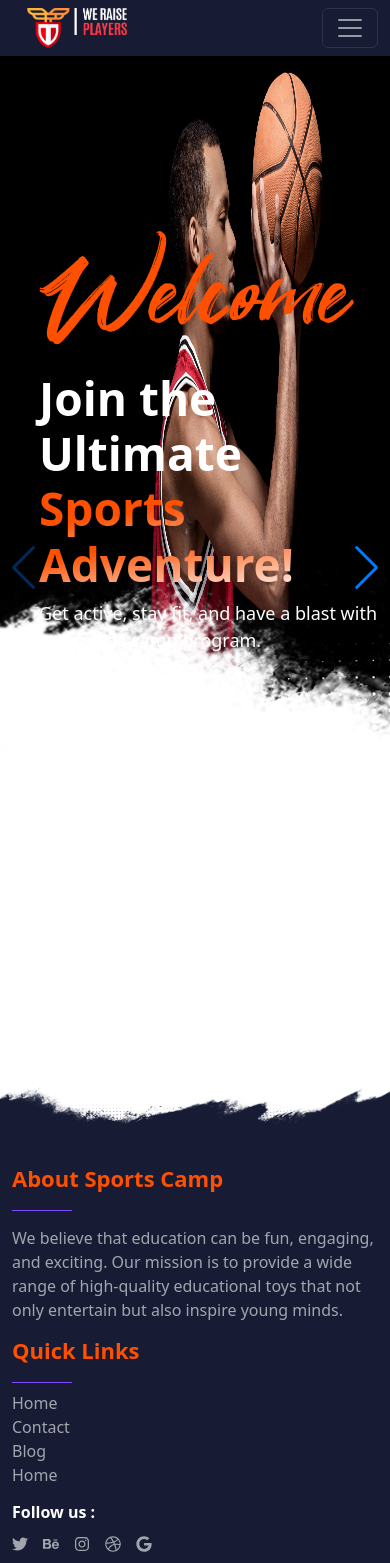
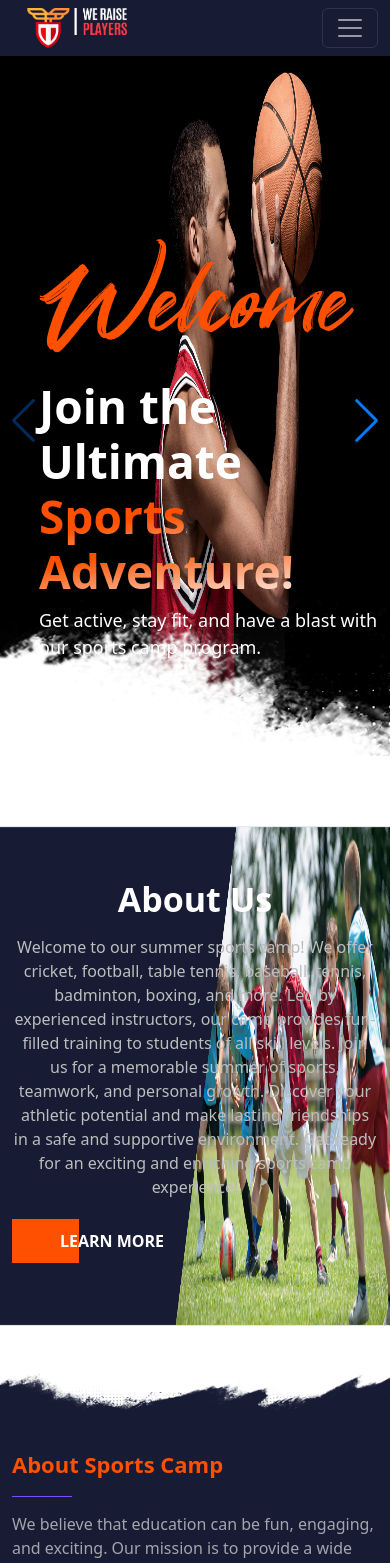
Before and after one commit to ahbanna/sports-camp-client, a React (Vite) app: page / in a window 390 px wide. Shown: the top 1563 px of the page. Built offline with nearby package versions, Linux system fonts and the light colour scheme; no server answers.

Commit message:
about us section done

```diff
--- a/src/pages/Classes/Classes.jsx
+++ b/src/pages/Classes/Classes.jsx
@@ -4,6 +4,9 @@ import "./Classes.css";
 
 const Classes = () => {
   const [classes, setClasses] = useState([]);
+  //
+  // const [isAdmin, setIsAdmin] = useState(false);
+  //
   useEffect(() => {
     fetch("http://localhost:5000/allclasses")
       .then((res) => res.json())
@@ -14,6 +17,17 @@ const Classes = () => {
         setClasses(approvedClasses);
       });
   }, []);
+  //
+  // useEffect(() => {
+  //   fetch("http://localhost:5000/users/admin")
+  //     .then((res) => res.json())
+  //     .then((data) => {
+  //       // setIsAdmin(data);
+  //       const checkAdmin = data.filter((item) => item.role === "admin");
+  //       setIsAdmin(checkAdmin);
+  //     });
+  // }, []);
+  //
   return (
     <div className="approved-class-area container">
       <h3 className="main-heading text-center">Approved Classes</h3>
@@ -30,19 +44,14 @@ const Classes = () => {
                       <span>Instructor: </span> {item.InstructorName}
                     </p>
                     <p>
-                      <span>Instructor Email: </span> {item.email}
-                    </p>
-                    <p>
                       <span>Available seats: </span> {item.availableSeat}
                     </p>
                     <p>
                       <span>Price: </span>
                       {item.price}
                     </p>
-                    <p>
-                      <span>Status: </span>
-                      {item.status}
-                    </p>
+                    <button>Select</button>
+                    {/* <button disabled={isAdmin}>Select</button> */}
                   </Card.Text>
                 </Card.Body>
               </Card>
--- /dev/null
+++ b/src/pages/Home/AboutUs/AboutUs.css
@@ -0,0 +1,83 @@
+.about-area {
+  padding: 40px 0;
+}
+.about-img {
+  background-image: url(${aboutImg2});
+  background-size: cover;
+  width: 100%;
+  height: 500px;
+  display: flex;
+  justify-content: center;
+  align-items: center;
+}
+.about-content h2 {
+  color: #fff;
+  font-weight: 700;
+  font-size: 40px;
+  line-height: 5rem;
+}
+.about-content p {
+  color: #bdbdbd;
+  font-size: 17px;
+  margin: 20px 0;
+}
+/*  */
+.custom-btn {
+  display: inline-block;
+  overflow: hidden;
+}
+
+.custom-btn button {
+  background-color: transparent;
+  border: none;
+  padding: 10px;
+  width: 200px;
+  position: relative;
+  z-index: 1;
+}
+
+.custom-btn button:before {
+  content: "";
+  position: absolute;
+  top: 0;
+  left: 0;
+  height: 100%;
+  width: 33.33%;
+  background-color: #fe5000;
+  transition: width 0.3s;
+  z-index: -1;
+}
+
+.custom-btn button:hover:before {
+  width: 100%;
+  transition: 0.3s;
+}
+
+.custom-btn a {
+  color: #fff;
+  text-decoration: none;
+  font-weight: 600;
+  text-transform: uppercase;
+}
+@media only screen and (max-width: 576px) {
+  .about-img {
+    background-size: 100% 100%;
+    background-repeat: no-repeat;
+  }
+  .about-content h2 {
+    font-size: 34px;
+    line-height: 2rem;
+    text-align: center;
+  }
+  .about-content p {
+    font-size: 16px;
+    text-align: center;
+  }
+  .learn-more-btn {
+    display: flex;
+    justify-content: center;
+  }
+  .banner-section .container {
+    padding: 20px 0;
+  }
+}
--- /dev/null
+++ b/src/pages/Home/AboutUs/AboutUs.jsx
@@ -0,0 +1,43 @@
+import React from "react";
+import aboutImg from "../../../assets/about.png";
+import aboutImg2 from "../../../assets/about2.png";
+import "./AboutUs.css";
+import { Link } from "react-router-dom";
+
+const AboutUs = () => {
+  return (
+    <div className="about-area">
+      <div
+        className="about-img"
+        style={{ backgroundImage: `url(${aboutImg2})` }}
+      >
+        <div className="container">
+          <div className="row">
+            <div className="col-lg-6">
+              <div className="about-content">
+                <h2>About Us</h2>
+                <p>
+                  Welcome to our summer sports camp! We offer cricket, football,
+                  table tennis, baseball, tennis, badminton, boxing, and more.
+                  Led by experienced instructors, our camp provides fun-filled
+                  training to students of all skill levels. Join us for a
+                  memorable summer of sports, teamwork, and personal growth.
+                  Discover your athletic potential and make lasting friendships
+                  in a safe and supportive environment. Get ready for an
+                  exciting and enriching sports camp experience!
+                </p>
+                <div className="custom-btn">
+                  <button>
+                    <Link>Learn More</Link>
+                  </button>
+                </div>
+              </div>
+            </div>
+          </div>
+        </div>
+      </div>
+    </div>
+  );
+};
+
+export default AboutUs;
--- a/src/pages/Home/Banner/Banner.css
+++ b/src/pages/Home/Banner/Banner.css
@@ -25,6 +25,9 @@
   -webkit-background-clip: text;
   -webkit-text-fill-color: transparent;
 }
+.swiper-wrapper {
+  height: 730px;
+}
 @font-face {
   font-family: "Great Sejagad";
   src: url("../../../../public/Great\ Sejagad.ttf") format("truetype");
--- a/src/pages/Home/Home/Home.jsx
+++ b/src/pages/Home/Home/Home.jsx
@@ -1,12 +1,14 @@
 import React from "react";
 import useTitle from "../../../hooks/useTitle";
 import Banner from "../Banner/Banner";
+import AboutUs from "../AboutUs/AboutUs";
 
 const Home = () => {
   useTitle("Home");
   return (
     <div>
       <Banner></Banner>
+      <AboutUs></AboutUs>
     </div>
   );
 };
--- a/src/pages/Shared/NavBar/NavBar.css
+++ b/src/pages/Shared/NavBar/NavBar.css
@@ -24,3 +24,6 @@ p.user-name {
   padding: 0 10px;
   color: #fff;
 }
+.logout-btn {
+  margin-right: 10px;
+}
--- a/src/pages/Shared/NavBar/NavBar.jsx
+++ b/src/pages/Shared/NavBar/NavBar.jsx
@@ -71,7 +71,6 @@ const NavBar = () => {
               <NavLink to="/instructors">Instructors</NavLink>
               <NavLink to="/classes">Classes</NavLink>
               <NavLink to="/secret">Secret</NavLink>
-              <Darkreader></Darkreader>
             </Nav>
             <Nav>
               {user ? (
@@ -87,12 +86,14 @@ const NavBar = () => {
                       roundedCircle
                     />
                   </NavLink>
-
-                  <button onClick={handleLogout}>Logout</button>
+                  <button onClick={handleLogout} className="logout-btn">
+                    Logout
+                  </button>
                 </>
               ) : (
                 <NavLink to="/login">Login</NavLink>
               )}
+              <Darkreader></Darkreader>
             </Nav>
           </Navbar.Collapse>
         </Container>
```
Also changed, not shown: src/components/DarkLight/DarkLight.jsx (deleted, +0 -11 lines), src/components/ThemeToggle/ThemeToggle.jsx (deleted, +0 -29 lines), src/assets/about.png (added), src/assets/about2.png (added).
